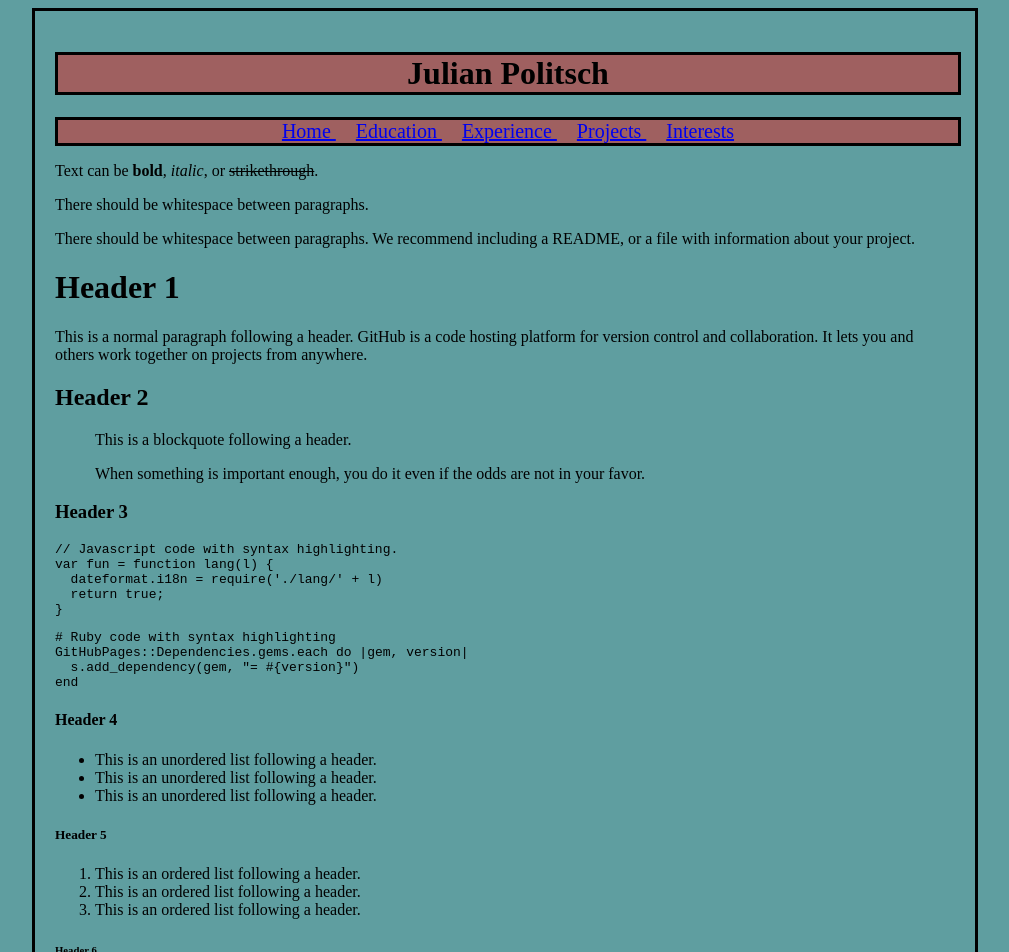
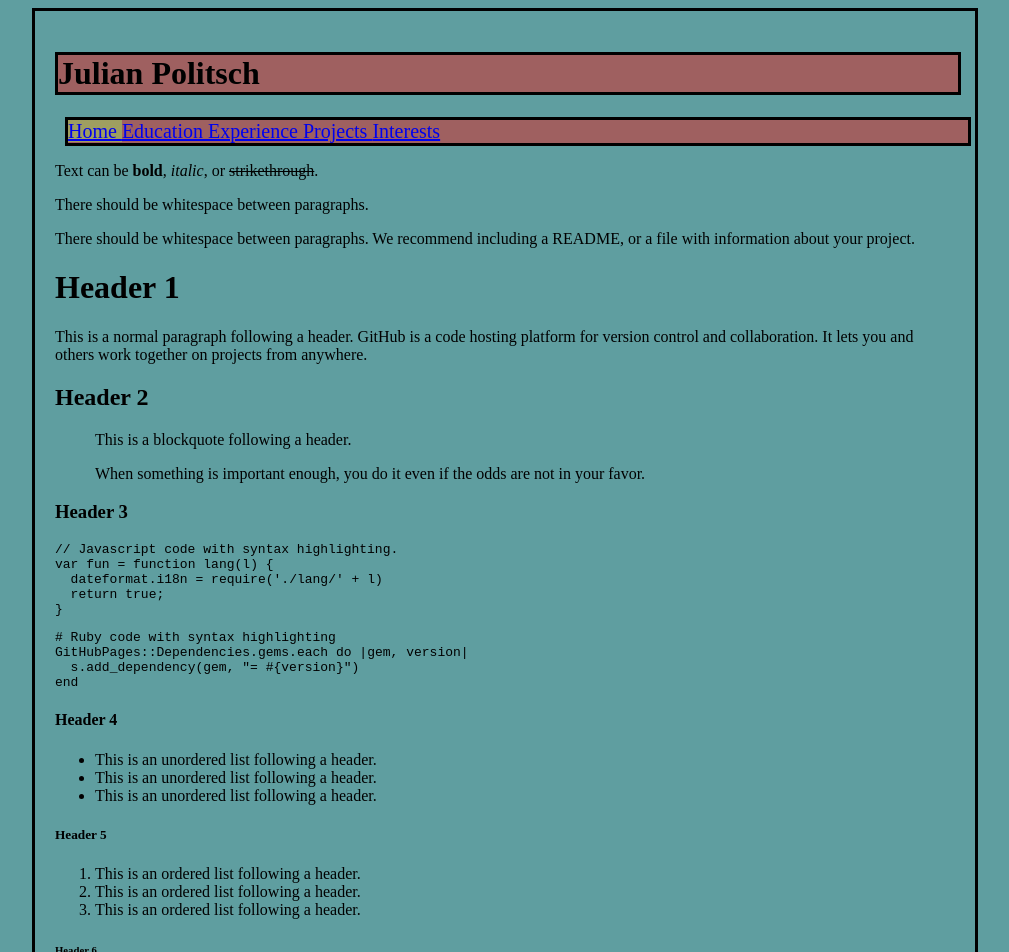
Before and after one commit to jepolitsch/jepolitsch.github.io, a Jekyll site: the page built from index.md, in a window 1280 px wide. Shown: the top 952 px of the page, without its empty margins (135-1144 px from the left). Built offline with Jekyll 4.4.1, drawn with Linux system fonts in a browser that asks for light colours.

Commit message:
Update alt.html

```diff
--- a/_layouts/alt.html
+++ b/_layouts/alt.html
@@ -7,14 +7,14 @@
     <meta http-equiv="X-UA-Compatible" content="IE=edge">
     <meta name="viewport" content="width=device-width,maximum-scale=1">
     <style>
-      .center {
-       text-align: center;
+      .nav {
+       text-align: left;
        border: 3px solid black;
        width: 900px;
        margin-left: auto;
        margin-right: auto;
         }
-       .left {
+       .main {
        text-align: left;
        margin-left: auto;
        margin-right: auto;
@@ -23,25 +23,18 @@
        padding: 20px;
         }
 
-            nav {
-                width: 100;
-                height: 30;
-                margin: 10;
-                padding: 0;
-                font-size: 30px;
-                background-color: #9f6060;
         </style>
-        <h1 id="project_title" style="background-color:#9f6060;" class="center" >{{ page.title | default: Title}}</h1>
-        <nav class="center" style="background-color:#9f6060; font-size: 20px;">
+        <h1 id="project_title" style="background-color:#9f6060;" class="nav" >{{ page.title | default: Title}}</h1>
+        <nav class="nav" style="background-color:#9f6060; font-size: 20px; margin: 10px">
            {% for item in site.data.navigation %}
-              <a href="{{ item.link }}" style= "margin: 10px" {% if page.url == item.link %} style="background-color:#9f9f60"{% endif %}>
+              <a href="{{ item.link }}" {% if page.url == item.link %} style="background-color:#9f9f60"{% endif %}>
                  {{ item.name }}
               </a>
             {% endfor %}
         </nav
    </head>
 
-  <body style="background-color:cadetblue" class="left"  >
+  <body style="background-color:cadetblue" class="main"  >
     {{ content }}
   </body>
 </html>
```
